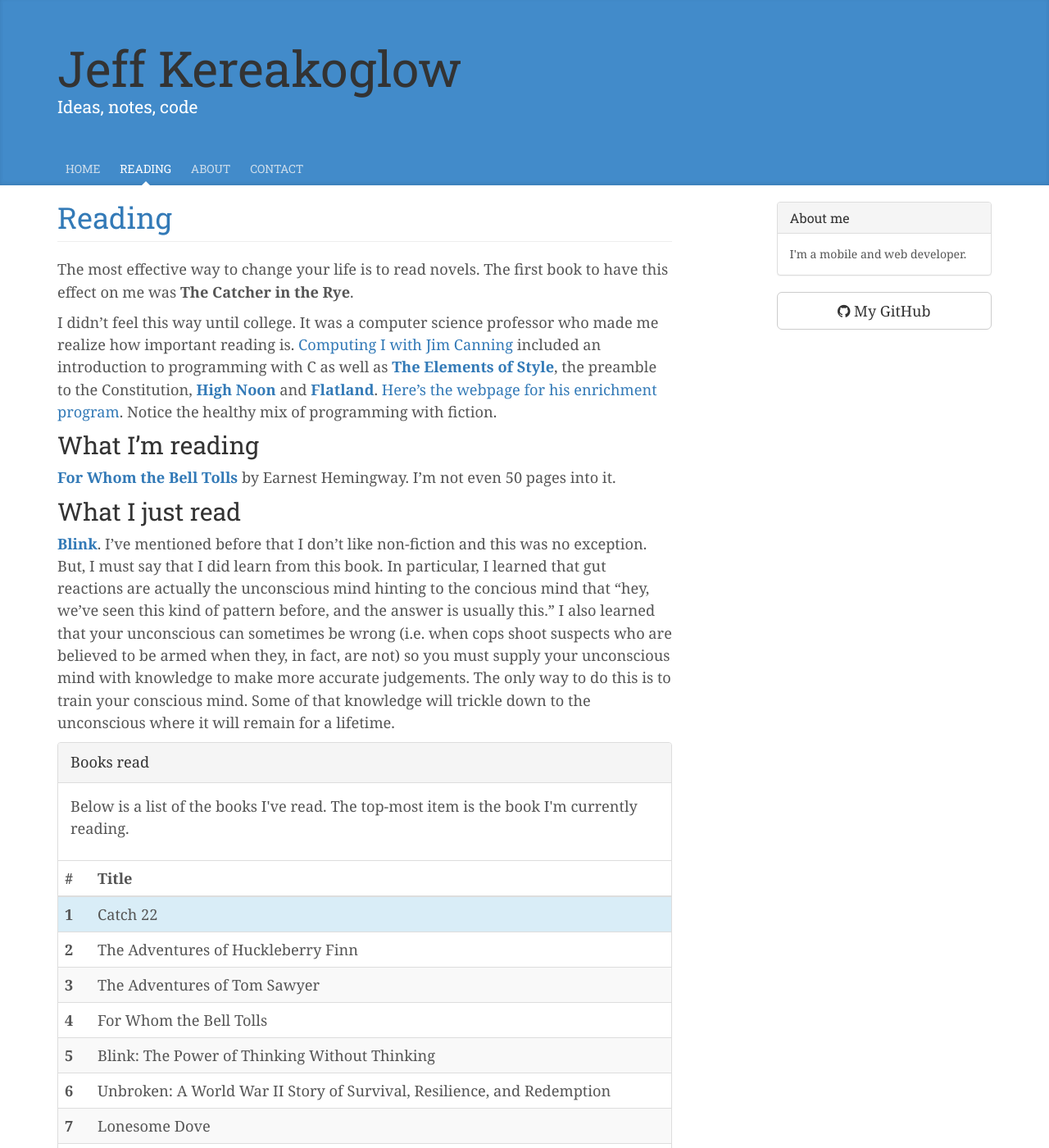
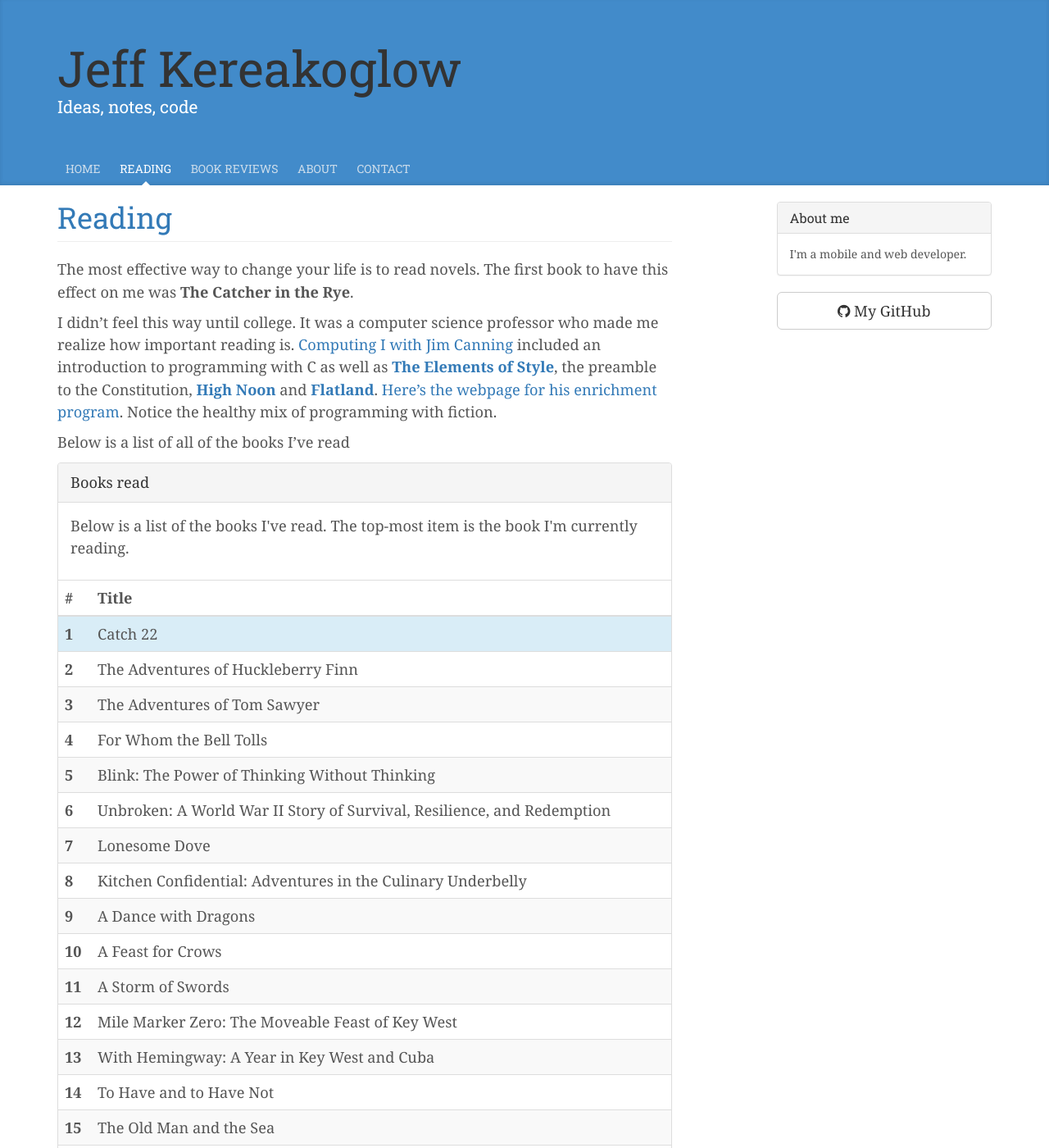
Before and after one commit to jkereako/jkereako.github.io, a Jekyll site: the page built from reading.md, in a window 1280 px wide and 1400 px high. Shown: the whole window at 82% size. Built offline with Jekyll 4.4.1, drawn with Linux system fonts in a browser that asks for light colours; nearby versions of some CDN libraries.

Commit message:
Add book reviews

```diff
--- a/_data/navigation.yml
+++ b/_data/navigation.yml
@@ -4,6 +4,9 @@
 - text: Reading
   url: /reading/
 
+- text: Book reviews
+  url: /book-reviews/
+
 - text: About
   url: /about/
 
--- a/reading.md
+++ b/reading.md
@@ -14,22 +14,7 @@
 Style][eos]**, the preamble to the Constitution, **[High Noon][high-noon]** and **[Flatland][flatland]**. [Here's the webpage for his enrichment program]
 [gauss]. Notice the healthy mix of programming with fiction.
 
-## What I'm reading
-**[For Whom the Bell Tolls][current]** by Earnest Hemingway. I'm not even 50
-pages into it.
-
-## What I just read
-**[Blink][previous]**. I've mentioned before that I don't like non-fiction and
-this was no exception. But, I must say that I did learn from this book.  In
-particular, I learned that gut reactions are actually the unconscious mind
-hinting to the concious mind that "hey, we've seen this kind of pattern before,
-and the answer is usually this." I also learned that your unconscious can
-sometimes be wrong (i.e. when cops shoot suspects who are believed to be armed
-when they, in fact, are not) so you must supply your unconscious mind with
-knowledge to make more accurate judgements. The only way to do this is to train
-your conscious mind. Some of that knowledge will trickle down to the unconscious
-where it will remain for a lifetime.
-
+Below is a list of all of the books I've read
 <div class="panel panel-default">
   <div class="panel-heading">Books read</div>
   <div class="panel-body">
```
Also changed, not shown: other parts of reading.md (+0 -4 lines), _posts/2015-06-04-book-review-unbroken.md (+1 -0 lines), _posts/2015-07-12-book-review-blink.md (+1 -0 lines), book-reviews.md (added, +20 -0 lines).
